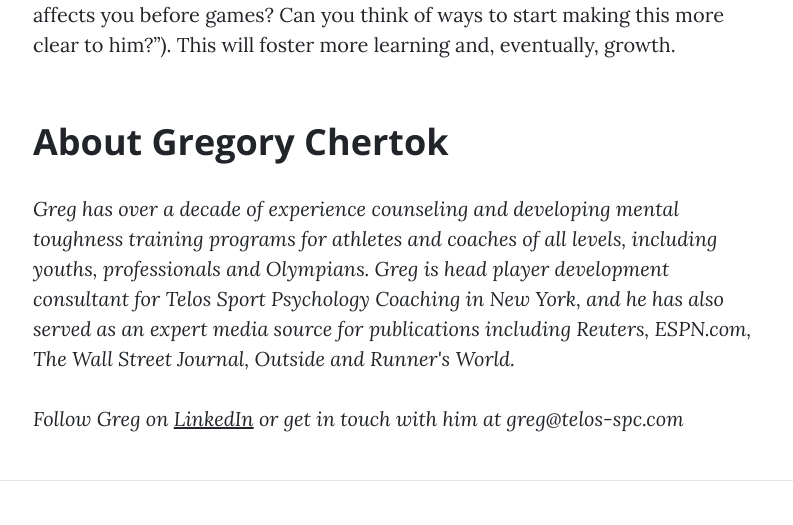
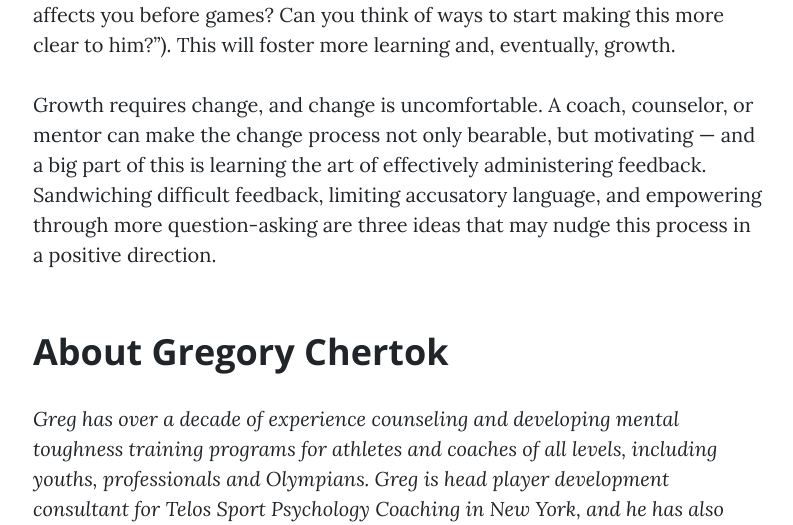
Before and after one commit to bwonymph/SeshBlog, a plain HTML site: page how-to-give-feedback-in-a-1-1-setting.html in a window 1280 px wide. Shown: the part 3585-4110 px from the top of the page, without its empty margins (242-1035 px from the left). Drawn offline with nearby package versions, Linux system fonts and the light colour scheme.

Commit message:
updated blog

```diff
--- a/how-to-give-feedback-in-a-1-1-setting.html
+++ b/how-to-give-feedback-in-a-1-1-setting.html
@@ -92,6 +92,8 @@
 
           <p>For an adolescent client who obviously needs to do a better job of expressing his needs more clearly to his parents, instead of looking for the fix (“Try telling your dad that you want him less involved in your sport”) <strong>ask questions that encourage reflection and a deeper exploration</strong> (“Does your dad know how he affects you before games? Can you think of ways to start making this more clear to him?”). This will foster more learning and, eventually, growth.</p>
 
+          <p>Growth requires change, and change is uncomfortable. A coach, counselor, or mentor can make the change process not only bearable, but motivating — and a big part of this is learning the art of effectively administering feedback. Sandwiching difficult feedback, limiting accusatory language, and empowering through more question-asking are three ideas that may nudge this process in a positive direction.</p>
+
           <h2 class="section-heading">About Gregory Chertok</h2>
 
           <p style="font-style: italic">Greg has over a decade of experience counseling and developing mental toughness training programs for athletes and coaches of all levels, including youths, professionals and Olympians. Greg is head player development consultant for Telos Sport Psychology Coaching in New York, and he has also served as an expert media source for publications including Reuters, ESPN.com, The Wall Street Journal, Outside and Runner's World.</p>
```
